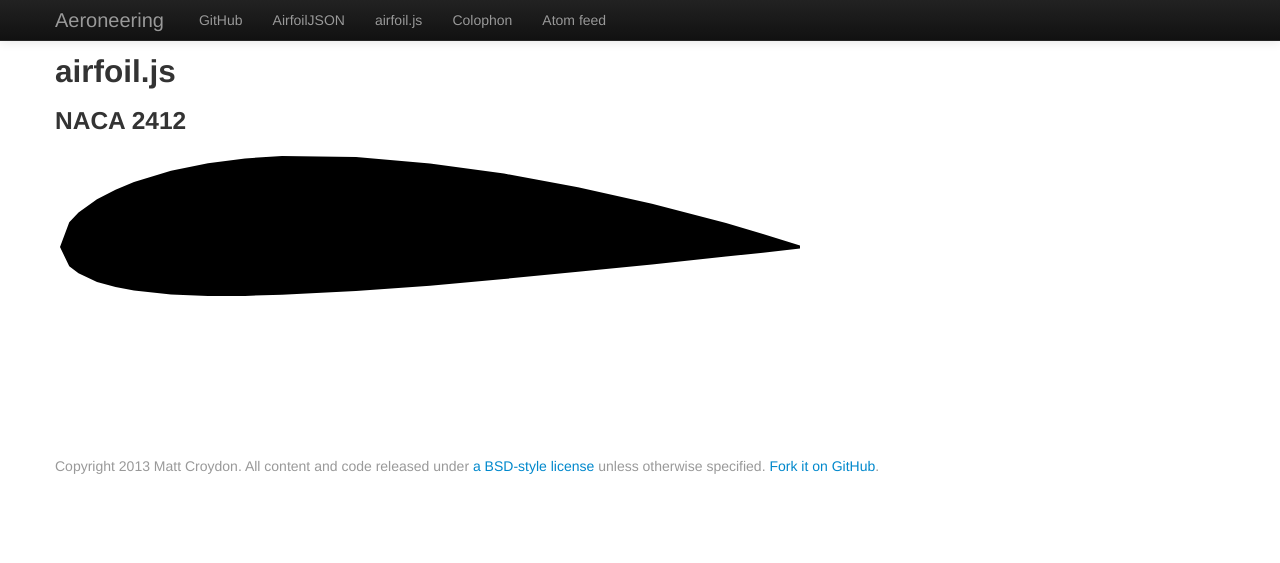
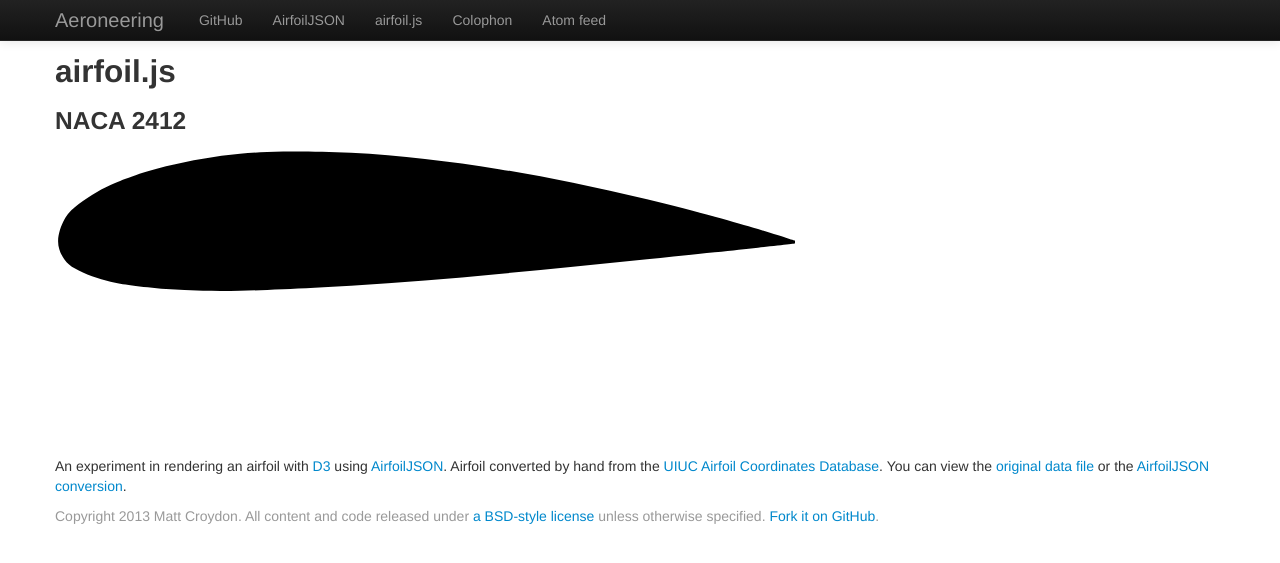
Before and after one commit to aeroneering/aeroneering.github.com, a Jekyll site: the page built from airfoil.js/index.md, in a window 1280 px wide. Shown: the top 563 px of the page. Built offline with Jekyll 4.4.1, drawn with Linux system fonts in a browser that asks for light colours; some of the changed lines change nothing that is shown.

Commit message:
Smoothed airfoil, added explanatory text.

```diff
--- a/airfoil.js/index.md
+++ b/airfoil.js/index.md
@@ -2,8 +2,6 @@
 layout: page
 title: airfoil.js
 ---
-
-
 <!-- <script type="text/javascript" src="./airfoil.js"> -->
 <!-- http://jsfiddle.net/Q4Mfc/1/ -->
 <script type="text/javascript">
@@ -35,7 +33,8 @@ $(document).ready(function() {
 			})
 			.y(function(d) {
 				return yScale(d["y"]);
-			});
+			})
+			.interpolate("basis");
 
 		d3.select("#airfoil")
 			.append("svg")
@@ -43,7 +42,6 @@ $(document).ready(function() {
 			.attr("height", height)
 			.attr("id", "airfoilsvg")
 			.append("g")
-			.attr("transform", "translate(5,5)")
 			.append("svg:path")
 			.datum(data.coordinates)
 			.attr("class", "line")
@@ -55,3 +53,5 @@ $(document).ready(function() {
 });
 
 </script>
+
+An experiment in rendering an airfoil with [D3](http://d3js.org/) using [AirfoilJSON](/airfoiljson/).  Airfoil converted by hand from the [UIUC Airfoil Coordinates Database](http://www.ae.illinois.edu/m-selig/ads/coord_database.html).  You can view the [original data file](http://www.ae.illinois.edu/m-selig/ads/coord/naca2412.dat) or the [AirfoilJSON conversion](/airfoil.js/naca2412.json).
```
